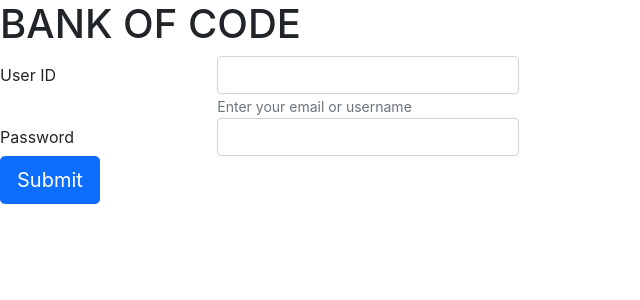
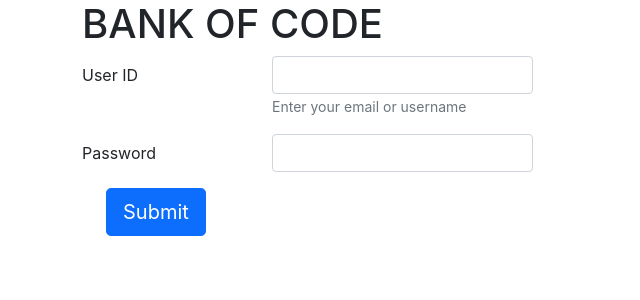
Before and after one commit to submergednabin/SpringReactPOCs, a React (Create React App) app: page / in a window 1280 px wide. Shown: the top 300 px of the page, without its empty margins (0-640 px from the left). Built offline with nearby package versions, Linux system fonts and the light colour scheme.

Commit message:
react form added with react bootstrap and error modal

```diff
--- a/package.json
+++ b/package.json
@@ -9,6 +9,7 @@
     "@testing-library/user-event": "^13.5.0",
     "bootstrap": "^5.1.3",
     "react": "^17.0.2",
+    "react-bootstrap": "^2.4.0",
     "react-dom": "^17.0.2",
     "react-redux": "^8.0.2",
     "react-router-dom": "^6.3.0",
--- a/src/App.js
+++ b/src/App.js
@@ -1,14 +1,20 @@
 import { Fragment } from "react";
-import Form from "./components/Form";
-
+import { Container, Row, Col } from "react-bootstrap";
+import Forms from "./components/Forms";
 
 function App() {
-  return <Fragment>
-    <h1>
-      BANK OF CODE
-    </h1>
-    <Form />
-  </Fragment>
+  return (
+    <Fragment>
+      <Container>
+        <Row className="justify-content-md-center">
+          <Col>
+            <h1>BANK OF CODE</h1>
+            <Forms />
+          </Col>
+        </Row>
+      </Container>
+    </Fragment>
+  );
 }
 
 export default App;
--- a/src/components/Form.js
+++ /dev/null
@@ -1,67 +0,0 @@
-import React, { useState } from "react";
-
-const Form = () => {
-  const [login, setLogin] = useState({
-    username: "",
-    password: "",
-  });
-
-  const [errorMessage, setErrorMessage] = useState("");
-  const [successMessage, setSuccessMessage] = useState("");
-  const [nameErr, setNameErr] = useState("");
-  const [passwordErr, setPasswordErr] = useState("");
-  const [message] = useState({
-    NAME_ERR:
-      "Username must be greater than 2 Letter and must not contain special characters",
-    PASSWORD_ERR: "password must be valid",
-    MANDATORY: "All fields are required",
-  });
-
-  const loginHandler = (e) => {
-    e.preventDefault();
-    alert("login handler");
-  };
-
-  const validationHandler = (event) => {
-    event.preventDefault();
-    const { name, value } = event.target;
-  };
-
-  return (
-    <>
-      <form onSubmit={loginHandler}>
-        <div className="form-group row">
-          <label htmlFor="username" className="col-sm-2 col-form-label">
-            User ID
-          </label>
-          <div className="col-sm-3">
-            <input
-              className="form-control"
-              type="text"
-              name="username"
-              onChange={validationHandler}
-            />
-            <small id="info" class="form-text text-muted">
-              Enter your email or username
-            </small>
-          </div>
-        </div>
-        <div className="form-group row">
-          <label htmlFor="username" className="col-sm-2 col-form-label">
-            Password
-          </label>
-          <div className="col-sm-3">
-            <input className="form-control" type="password" />
-          </div>
-        </div>
-        <div className="form-group">
-          <button className="btn btn-primary btn-lg btn-block sv">
-            Submit
-          </button>
-        </div>
-      </form>
-    </>
-  );
-};
-
-export default Form;
--- /dev/null
+++ b/src/components/Forms.js
@@ -0,0 +1,94 @@
+import React, { useState } from "react";
+import { Button, Form, Row, Col, Alert } from "react-bootstrap";
+
+const Forms = () => {
+  const [login, setLogin] = useState({
+    username: "",
+    password: "",
+  });
+
+  const [errorMessage, setErrorMessage] = useState("");
+  const [successMessage, setSuccessMessage] = useState("");
+  const [nameErr, setNameErr] = useState("");
+  const [passwordErr, setPasswordErr] = useState("");
+  const [message] = useState({
+    NAME_ERR:
+      "Username must be greater than 2 Letter and must not contain special characters",
+    PASSWORD_ERR: "password must be valid",
+    MANDATORY: "All fields are required",
+  });
+
+  const loginHandler = (e) => {
+    e.preventDefault();
+    alert("login handler");
+  };
+
+  const validationHandler = (event) => {
+    event.preventDefault();
+    const { name, value } = event.target;
+
+    switch (name) {
+      case "username":
+        if (value.length <= 2) {
+          setErrorMessage("Username must be greater than 2 characters");
+        }
+        break;
+      case "password":
+        if (value.length <= 3) {
+          setErrorMessage("password length must be greater than 3");
+        }
+        if (value.length > 20) {
+          setErrorMessage("Password cannot exceeed 20 characters");
+        }
+        break;
+
+      default:
+        setErrorMessage(message.MANDATORY);
+        break;
+    }
+  };
+
+  return (
+    <>
+      <Form onSubmit={loginHandler}>
+        <Form.Group as={Row} className="mb-3">
+          <Form.Label htmlFor="username" column sm={2}>
+            User ID
+          </Form.Label>
+          <Col sm={3}>
+            <Form.Control
+              type="text"
+              name="username"
+              onChange={validationHandler}
+            />
+            <small id="info" className="form-text text-muted">
+              Enter your email or username
+            </small>
+          </Col>
+            {errorMessage.length > 0 &&
+          <Alert as={Row} column sm={2} variant="danger">
+            <p>{errorMessage}</p>
+          </Alert>}
+
+        </Form.Group>
+        <Form.Group as={Row} className="mb-3">
+          <Form.Label htmlFor="username" column sm={2}>
+            Password
+          </Form.Label>
+          <Col sm={3}>
+            <Form.Control
+              name="password"
+              onChange={validationHandler}
+              type="password"
+            />
+          </Col>
+        </Form.Group>
+        <Button size="lg" type="submit" variant="primary" className="mx-4">
+          Submit
+        </Button>
+      </Form>
+    </>
+  );
+};
+
+export default Forms;
```
Also changed, not shown: 1 other file (tests, documents, lock files or other folders).
